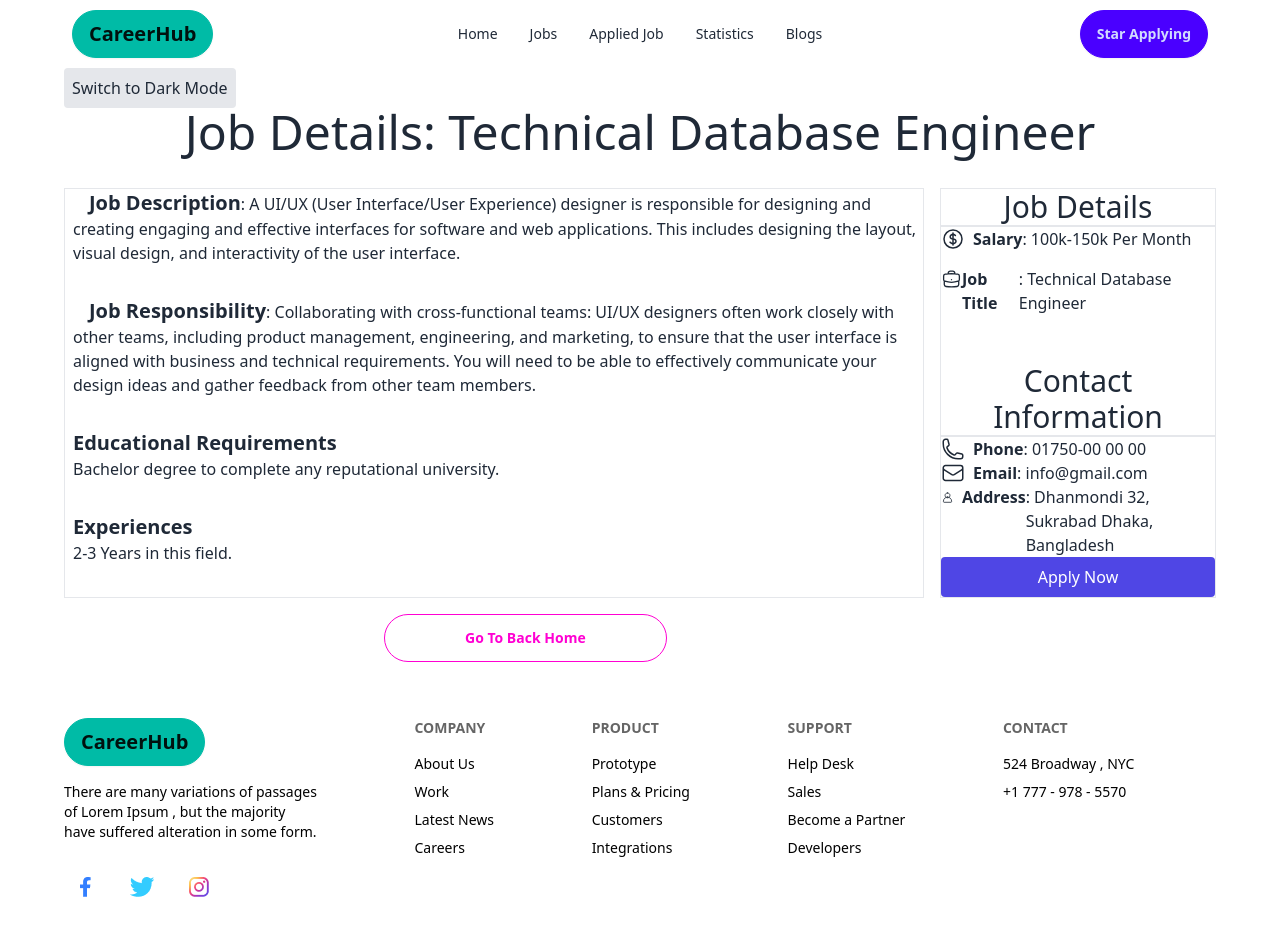
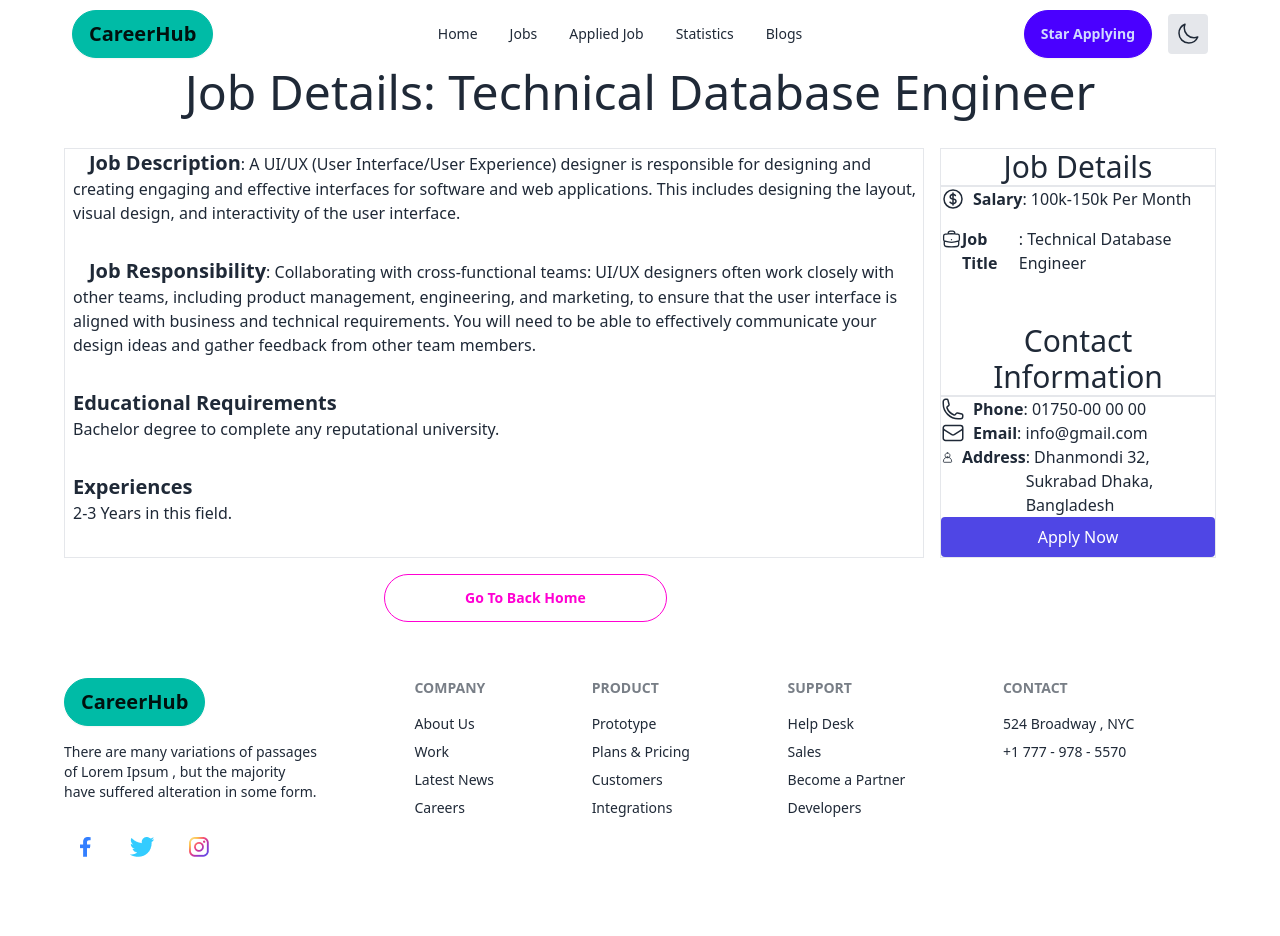
Before and after one commit to Rafsan12/Career-hub, a React (Vite) app: page /job/1 in a window 1280 px wide. Shown: the top 936 px of the page. After the commit the page ends 908 px from the top, so only its background shows below. Built offline with nearby package versions, Linux system fonts and the light colour scheme.

Commit message:
dark mode add all part and icon add for dark mode

```diff
--- a/index.html
+++ b/index.html
@@ -6,7 +6,7 @@
     <meta name="viewport" content="width=device-width, initial-scale=1.0" />
     <title>Career Hub</title>
   </head>
-  <body class="bg-white ,">
+  <body class="bg-white dark:bg-gray-900 dark:text-white ,">
     <div id="root"></div>
     <script type="module" src="/src/main.jsx"></script>
   </body>
--- a/src/components/AppliedJob/AppliedJob.jsx
+++ b/src/components/AppliedJob/AppliedJob.jsx
@@ -70,9 +70,12 @@ const AppliedJob = () => {
           </li>
         </ul>
       </details>
-      <div>
+      <div className="mt-4">
         {displayJobs.map((job) => (
-          <div key={job.id} className="card lg:card-side bg-base-100 shadow-xl">
+          <div
+            key={job.id}
+            className="card lg:card-side  bg-white  dark:bg-gray-900 dark:text-white shadow-xl"
+          >
             <figure>
               <img src={job.logo} alt="Album" />
             </figure>
--- a/src/components/Banner/Banner.jsx
+++ b/src/components/Banner/Banner.jsx
@@ -2,7 +2,7 @@ import User from "../../../assets/images/user.png";
 
 const Banner = () => {
   return (
-    <div className="hero  min-h-screen">
+    <div className="hero  min-h-screen  bg-white  dark:bg-gray-900 dark:text-white ">
       <div className="hero-content flex-col lg:flex-row-reverse">
         <img src={User} className="max-w-sm rounded-lg shadow-xl" />
         <div>
--- a/src/components/CategoryList/Category.jsx
+++ b/src/components/CategoryList/Category.jsx
@@ -2,7 +2,7 @@
 const Category = ({ category }) => {
   const { availability, category_name, logo } = category;
   return (
-    <div className="card bg-white  shadow-xl mt-14 mb-8">
+    <div className="card  bg-white  dark:bg-gray-900 dark:text-white   shadow-xl mt-14 mb-8">
       <figure>
         <img src={logo} alt={category_name} />
       </figure>
--- a/src/components/Dark/Dark.jsx
+++ b/src/components/Dark/Dark.jsx
@@ -2,6 +2,7 @@ import { useEffect, useState } from "react";
 
 const Dark = () => {
   const [darkMode, setDarkMode] = useState(false);
+
   useEffect(() => {
     // Check for saved dark mode preference in localStorage
     const storedTheme = localStorage.getItem("theme");
@@ -26,12 +27,43 @@ const Dark = () => {
       localStorage.setItem("theme", "light");
     }
   };
+
   return (
     <button
       onClick={toggleDarkMode}
       className="p-2 bg-gray-200 dark:bg-gray-800 rounded"
     >
-      {darkMode ? "Switch to Light Mode" : "Switch to Dark Mode"}
+      {darkMode ? (
+        <svg
+          xmlns="http://www.w3.org/2000/svg"
+          fill="none"
+          viewBox="0 0 24 24"
+          strokeWidth="1.5"
+          stroke="currentColor"
+          className="w-6 h-6"
+        >
+          <path
+            strokeLinecap="round"
+            strokeLinejoin="round"
+            d="M12 3v2.25m6.364.386-1.591 1.591M21 12h-2.25m-.386 6.364-1.591-1.591M12 18.75V21m-4.773-4.227-1.591 1.591M5.25 12H3m4.227-4.773L5.636 5.636M15.75 12a3.75 3.75 0 1 1-7.5 0 3.75 3.75 0 0 1 7.5 0Z"
+          />
+        </svg>
+      ) : (
+        <svg
+          xmlns="http://www.w3.org/2000/svg"
+          fill="none"
+          viewBox="0 0 24 24"
+          strokeWidth="1.5"
+          stroke="currentColor"
+          className="w-6 h-6"
+        >
+          <path
+            strokeLinecap="round"
+            strokeLinejoin="round"
+            d="M21.752 15.002A9.72 9.72 0 0 1 18 15.75c-5.385 0-9.75-4.365-9.75-9.75 0-1.33.266-2.597.748-3.752A9.753 9.753 0 0 0 3 11.25C3 16.635 7.365 21 12.75 21a9.753 9.753 0 0 0 9.002-5.998Z"
+          />
+        </svg>
+      )}
     </button>
   );
 };
--- a/src/components/FeaturedJobs/FeaturedJobs.jsx
+++ b/src/components/FeaturedJobs/FeaturedJobs.jsx
@@ -37,7 +37,7 @@ const FeaturedJobs = () => {
       <div className={dataLength === jobs.length && "hidden"}>
         <button
           onClick={() => setDataLength(jobs.length)}
-          className="btn btn-primary w-full text-xl"
+          className="btn btn-primary ml-96 px-12 mt-4 text-xl"
         >
           Show All jobs
         </button>
--- a/src/components/FeaturedJobs/Job.jsx
+++ b/src/components/FeaturedJobs/Job.jsx
@@ -12,7 +12,7 @@ const Job = ({ job }) => {
     salary,
   } = job;
   return (
-    <div className="card bg-white  shadow-xl mt-12">
+    <div className="card  bg-white  dark:bg-gray-900 dark:text-white   shadow-xl mt-12">
       <figure>
         <img src={logo} alt={company_name} />
       </figure>
--- a/src/components/Footer/Footer.jsx
+++ b/src/components/Footer/Footer.jsx
@@ -2,7 +2,7 @@ import Footerimg from "../../../assets/icons/social.png";
 
 const Footer = () => {
   return (
-    <footer className=" bg-white text-black dark:bg-gray-900 dark:text-white  text-base-content p-10 mt-4">
+    <footer className=" bg-white  dark:bg-gray-900 dark:text-white  text-base-content p-10 mt-4">
       <div className="footer max-w-6xl mx-auto">
         <aside>
           <a className="btn btn-active btn-accent text-xl rounded-full">
--- a/src/components/Header/Header.jsx
+++ b/src/components/Header/Header.jsx
@@ -1,4 +1,5 @@
 import { NavLink } from "react-router-dom";
+import Dark from "../Dark/Dark";
 const Header = () => {
   const links = (
     <>
@@ -21,7 +22,7 @@ const Header = () => {
     </>
   );
   return (
-    <div className="navbar  bg-white">
+    <div className="navbar   bg-white  dark:bg-gray-900 dark:text-white ">
       <div className="navbar-start">
         <div className="dropdown">
           <div tabIndex={0} role="button" className="btn btn-ghost lg:hidden">
@@ -55,8 +56,9 @@ const Header = () => {
         <ul className="menu menu-horizontal px-1">{links}</ul>
       </div>
       <div className="navbar-end">
-        <a className="btn btn-primary rounded-3xl">Star Applying</a>
+        <a className="btn btn-primary rounded-3xl mr-4">Star Applying</a>
       </div>
+      <Dark />
     </div>
   );
 };
--- a/src/components/Root/Root.jsx
+++ b/src/components/Root/Root.jsx
@@ -1,5 +1,4 @@
 import { Outlet } from "react-router-dom";
-import Dark from "../Dark/Dark";
 import Footer from "../Footer/Footer";
 import Header from "../Header/Header";
 
@@ -8,7 +7,7 @@ const Root = () => {
     <div>
       <div className="max-w-6xl mx-auto">
         <Header />
-        <Dark />
+
         <Outlet />
       </div>
       <Footer />
```
